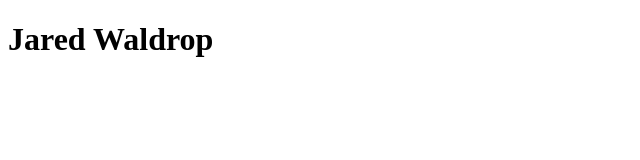
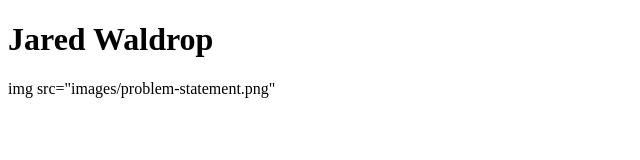
Before and after one commit to JaredWaldrop03/JaredWaldrop03.github.io, a plain HTML site: page index.html in a window 1280 px wide. Shown: the whole page, without its empty margins (0-640 px from the left). Drawn offline with Linux system fonts and the light colour scheme.

Commit message:
index.html

```diff
--- a/index.html
+++ b/index.html
@@ -7,5 +7,8 @@
   </head>
   <body>
     <h1> Jared Waldrop</h1>
+      <section class="assignment">
+        img src="images/problem-statement.png"
+      </section>
   </body>
 </html>
```
